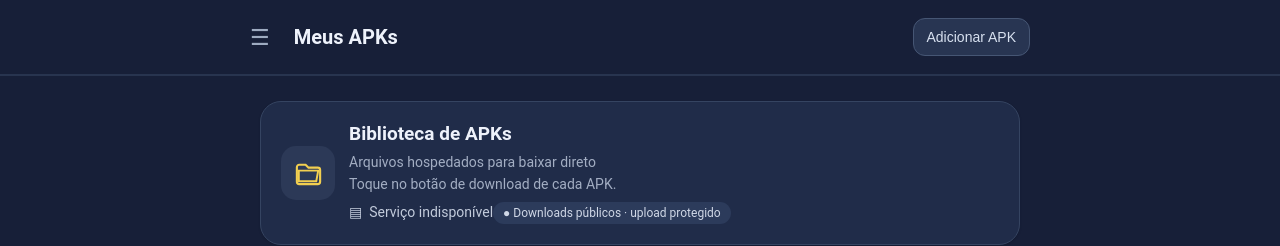
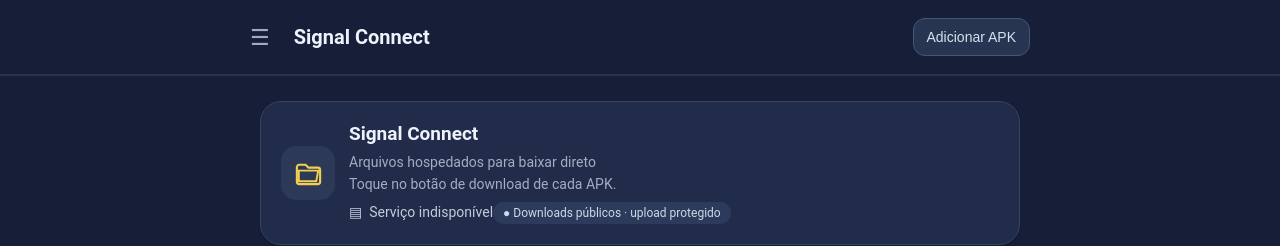
Before and after one commit to contactokakashigamesofc24-dotcom/signal-connect-download, a plain HTML site: page index.html in a window 1280 px wide. Shown: the top 246 px of the page. Drawn offline with Linux system fonts and the light colour scheme; no server answers.

Commit message:
Rename library to Signal Connect

```diff
--- a/index.html
+++ b/index.html
@@ -3,12 +3,12 @@
 <head>
   <meta charset="utf-8">
   <meta name="viewport" content="width=device-width, initial-scale=1">
-  <title>Meus APKs</title>
-  <meta name="description" content="Biblioteca pessoal de APKs Android com download direto.">
+  <title>Signal Connect</title>
+  <meta name="description" content="Signal Connect — APK Android para download direto.">
   <link rel="icon" type="image/png" href="/favicon.png">
   <meta property="og:type" content="website">
-  <meta property="og:title" content="Meus APKs">
-  <meta property="og:description" content="Arquivos Android hospedados para download direto.">
+  <meta property="og:title" content="Signal Connect">
+  <meta property="og:description" content="Signal Connect — APK Android para download direto.">
   <meta property="og:image" content="__ZAPIA_SITE_ORIGIN__/_z/og.png">
   <meta name="twitter:card" content="summary_large_image">
   <meta name="twitter:image" content="__ZAPIA_SITE_ORIGIN__/_z/og.png">
@@ -16,7 +16,7 @@
   <meta name="theme-color" content="#171f38">
   <meta name="apple-mobile-web-app-capable" content="yes">
   <meta name="apple-mobile-web-app-status-bar-style" content="default">
-  <meta name="apple-mobile-web-app-title" content="Meus APKs">
+  <meta name="apple-mobile-web-app-title" content="Signal Connect">
   <link rel="apple-touch-icon" href="__ZAPIA_SITE_URL__/apple-touch-icon.png">
   <style>
     :root{color-scheme:dark;--bg:#171f38;--card:#202c49;--stroke:#354461;--text:#eef2fb;--muted:#a3aec3;--blue:#b9d0ff;--red:#ffb0aa}
@@ -27,11 +27,11 @@
   </style>
 </head>
 <body>
-  <header class="appbar"><span class="hamb" aria-hidden="true">☰</span><span class="title">Meus APKs</span><button class="admin" id="adminButton" type="button">Adicionar APK</button></header>
+  <header class="appbar"><span class="hamb" aria-hidden="true">☰</span><span class="title">Signal Connect</span><button class="admin" id="adminButton" type="button">Adicionar APK</button></header>
   <main>
     <section class="folder">
       <div class="folder-icon" aria-hidden="true"><svg viewBox="0 0 32 32"><path d="M4 9.5A2.5 2.5 0 0 1 6.5 7H13l3 3h9.5A2.5 2.5 0 0 1 28 12.5v12a2.5 2.5 0 0 1-2.5 2.5h-19A2.5 2.5 0 0 1 4 24.5z" fill="none" stroke="currentColor" stroke-width="2.2"/><path d="M6 13h20l-2 11H6z" fill="none" stroke="currentColor" stroke-width="2"/></svg></div>
-      <div class="folder-info"><div class="folder-name">Biblioteca de APKs</div><div class="sub">Arquivos hospedados para baixar direto<br>Toque no botão de download de cada APK.</div><div class="count"><span>▤</span><span id="count">Carregando arquivos…</span></div><div class="pill">● Downloads públicos · upload protegido</div></div>
+      <div class="folder-info"><div class="folder-name">Signal Connect</div><div class="sub">Arquivos hospedados para baixar direto<br>Toque no botão de download de cada APK.</div><div class="count"><span>▤</span><span id="count">Carregando arquivos…</span></div><div class="pill">● Downloads públicos · upload protegido</div></div>
     </section>
     <div class="toolbar"><span class="tool-left"><span>☑</span><span>Arquivos</span></span><span class="tool-icons" aria-hidden="true"><svg viewBox="0 0 24 24"><circle cx="10.8" cy="10.8" r="7.2"/><path d="m16 16 5 5"/></svg><svg viewBox="0 0 24 24"><path d="M3 6h18M6 12h12M9 18h6"/></svg><svg viewBox="0 0 24 24"><path d="M8 4v16m0-16-3 3m3-3 3 3M16 20V4m0 16 3-3m-3 3-3-3"/></svg><svg viewBox="0 0 24 24"><path d="M4 7h16M4 12h16M4 17h16"/></svg></span></div>
     <div id="status" class="status">Buscando APKs…</div>
```
